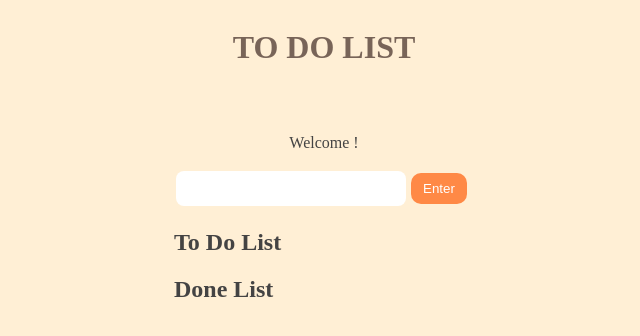
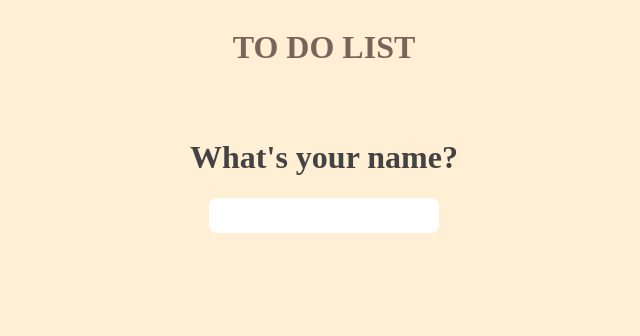
Before and after one commit to devchaeyoung/my-todolist, a React (Create React App) app: page / in a window 1280 px wide. Shown: the top 336 px of the page, without its empty margins (316-956 px from the left). Built offline with nearby package versions, Linux system fonts and the light colour scheme.

Commit message:
Feat: done list , username 추가

```diff
--- a/src/components/Greeting.jsx
+++ b/src/components/Greeting.jsx
@@ -1,10 +1,10 @@
 import React from "react";
 import Input from "../components/Input";
-export default function Greeting({ userName }) {
+export default function Greeting({ value, onKeyDown, onChange }) {
   return (
     <>
       <h1>What's your name?</h1>
-      <Input type="text" value={userName} />
+      <Input type="text" value={value} onKeyDown={onKeyDown} onChange={onChange} />
     </>
   );
 }
--- a/src/components/Input.jsx
+++ b/src/components/Input.jsx
@@ -2,10 +2,10 @@ import React from "react";
 import { styled } from "styled-components";
 
 export default function Input(props) {
-  return <StyledContainer type="text" {...props} />;
+  return <StyledInput type="text" {...props} />;
 }
 
-const StyledContainer = styled.input.attrs(props => ({
+const StyledInput = styled.input.attrs(props => ({
   type: "text",
   height: props.height || "35px",
   width: props.width || "200px",
--- a/src/pages/Main.jsx
+++ b/src/pages/Main.jsx
@@ -2,9 +2,10 @@ import React, { useState, useEffect } from "react";
 import { useRecoilState } from "recoil";
 
 import todoListState from "../recoil/todos";
+import userProfileState from "../recoil/userprofile";
 
 import Greeting from "../components/Greeting";
-import Input from "../components/Input";
+
 import AddTodosInput from "./components/AddTodosInput";
 import TodoList from "./components/TodosList";
 import { styled } from "styled-components";
@@ -19,25 +20,34 @@ if (!storageData) {
   id = JSON.parse(storageData).length;
 }
 
-const storageUserName = localStorage.getItem("userprofile") || "";
+const storageUserName = localStorage.getItem("userprofile") || {};
 
 export default function Main() {
+  const [userProfile, setUserProfile] = useRecoilState(userProfileState);
+  const [isThereName, setIsThereName] = useState(false); //이름 있는지 없는지
+  const [todos, setTodos] = useRecoilState(todoListState); // 투두상태
   const [userName, setUserName] = useState("");
-  const [isThereName, setIsThereName] = useState(false);
-  const [todos, setTodos] = useRecoilState(todoListState);
-  const [inputText, setInputText] = useState("");
+  const [inputText, setInputText] = useState(""); // 투두 인풋
+  const [inputName, setInputName] = useState("");
 
   const onChangeText = e => {
     setInputText(e.target.value);
   };
 
-  const onAddUserName = () => {
-    if (inputText.trim() === "") return alert("이름을 입력하세요");
+  const onAddUserName = e => {
     const newUser = {
       id: new Date(),
-      name: inputText,
+      name: inputName,
     };
-    setUserName();
+    if (e.key === "Enter" && !e.nativeEvent.isComposing) {
+      if (inputName.trim() === "") return alert("이름을 입력하세요");
+      setUserProfile(newUser);
+      setIsThereName(true);
+    }
+  };
+
+  const onChangeInputName = e => {
+    setInputName(e.target.value);
   };
 
   const onAddTodo = () => {
@@ -48,12 +58,14 @@ export default function Main() {
       create_time: new Date(),
       done: false,
     };
+    console.log(todos);
+    console.log("-------todos check-------");
     setTodos(todos.concat(newTodo));
     setInputText("");
     id++;
   };
 
-  const handleKeyDown = e => {
+  const handleKeyDownTodo = e => {
     if (inputText.trim() === "") return;
     if (e.key === "Enter" && !e.nativeEvent.isComposing) {
       onAddTodo();
@@ -81,17 +93,24 @@ export default function Main() {
   }, [todos]);
 
   useEffect(() => {
-    const storageData = localStorage.getItem("todos") || [];
-    if (storageData) {
-      setTodos(JSON.parse(storageData));
+    if (!storageUserName) {
+      setIsThereName(false);
+    } else {
+      setUserName(userProfile.name);
     }
-  }, []);
+  }, [storageUserName]);
 
   return (
     <StyledContainer>
-      {isThereName ? <Greeting /> : <p>Welcome !{userName}</p>}
-      <AddTodosInput onChange={onChangeText} onKeyDown={handleKeyDown} value={inputText} onClick={onAddTodo} />
-      <TodoList onDelete={onDeleteTodo} onChangeDone={onUpdateDone} onUpdateTodoText={onUpdateTodoText} />
+      {isThereName ? (
+        <>
+          <p>Welcome ! {userProfile.name}</p>
+          <AddTodosInput onChange={onChangeText} onKeyDown={handleKeyDownTodo} value={inputText} onClick={onAddTodo} />
+          <TodoList onDelete={onDeleteTodo} onChangeDone={onUpdateDone} onUpdateTodoText={onUpdateTodoText} />
+        </>
+      ) : (
+        <Greeting value={inputName} onKeyDown={onAddUserName} onChange={onChangeInputName} />
+      )}
     </StyledContainer>
   );
 }
--- a/src/pages/components/TodosList.jsx
+++ b/src/pages/components/TodosList.jsx
@@ -2,7 +2,6 @@ import React from "react";
 import { useRecoilValue } from "recoil";
 
 import todoListState from "../../recoil/todos";
-import doneListState from "../../recoil/doneitme";
 
 import styled from "styled-components";
 
@@ -12,12 +11,15 @@ export default function TodoList({ onDelete, onChangeDone, onUpdateTodoText }) {
   const todos = useRecoilValue(todoListState);
   // const todoItems = todos.filter(todo => todo.done);
   // const doneItems = todos.filter(todo => !todo.done);
+  const doneList = todos.filter(todo => todo.done !== true);
 
   return (
     <StyledTodoList>
       <h2>To Do List</h2>
       <ul>
-        {todos.map(todo => {
+        {todos
+          .filter(todo => todo.done === false)
+          .map(todo => {
             return (
               <TodoItem
                 key={todo.id}
@@ -30,12 +32,22 @@ export default function TodoList({ onDelete, onChangeDone, onUpdateTodoText }) {
             );
           })}
       </ul>
-      <h2>Done List</h2>
-      {/* <ul>
-        {doneItems.map(doneItem => {
-          return <li key={doneItem.id}>{doneItem.text}</li>;
+      <ul>
+        {todos
+          .filter(todo => todo.done === true)
+          .map(todo => {
+            return (
+              <TodoItem
+                key={todo.id}
+                todo={todo}
+                isDone={todo.done}
+                onChangeDone={onChangeDone}
+                onDelete={onDelete}
+                onUpdateTodoText={onUpdateTodoText}
+              />
+            );
           })}
-      </ul> */}
+      </ul>
     </StyledTodoList>
   );
 }
--- a/src/recoil/doneitme.js
+++ /dev/null
@@ -1,15 +0,0 @@
-import { atom } from "recoil";
-
-const doneListState = atom({
-  key: "DONE_LIST",
-  default: defaultValue(),
-});
-
-function defaultValue() {
-  const storageData = JSON.parse(localStorage.getItem("todos")) || [];
-  const doneData = storageData.filter(todo => todo.done) || [];
-
-  return doneData;
-}
-
-export default doneListState;
--- a/src/recoil/userprofile.js
+++ b/src/recoil/userprofile.js
@@ -1,11 +1,19 @@
 import { atom } from "recoil";
 
-const userProfile = atom({
+const userProfileState = atom({
   key: "USER_PROFILE",
   default: defaultValue(),
 });
 
 function defaultValue() {
-  const storageData = localStorage.getItme("userprofile") || {};
+  const storageData = localStorage.getItem("userprofile");
+  if (!storageData) {
+    return {
+      id: 1,
+      name: "",
+    };
+  }
   return JSON.parse(storageData);
 }
+
+export default userProfileState;
```
Lines whose indentation alone changed are shown as unchanged.
